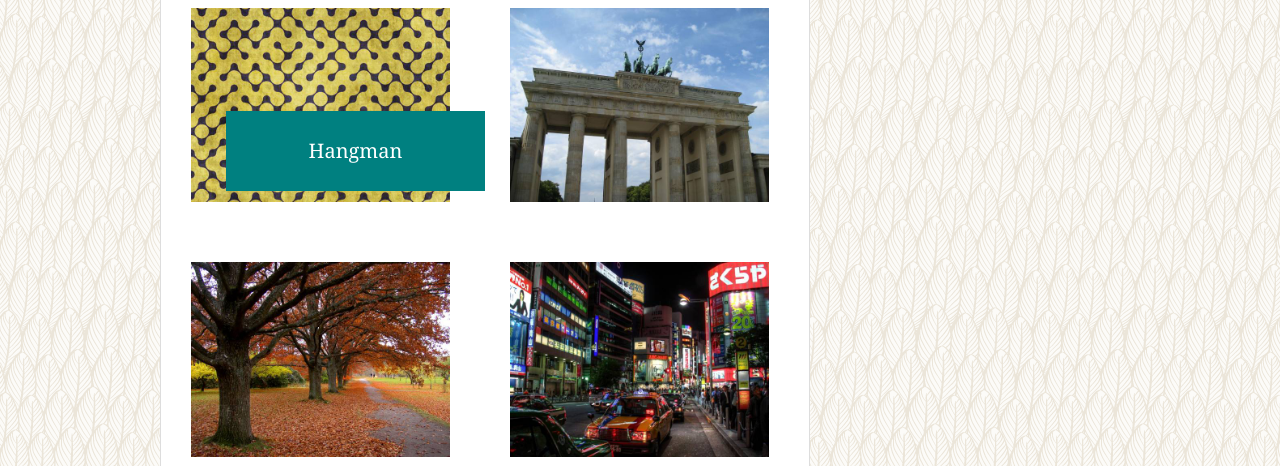
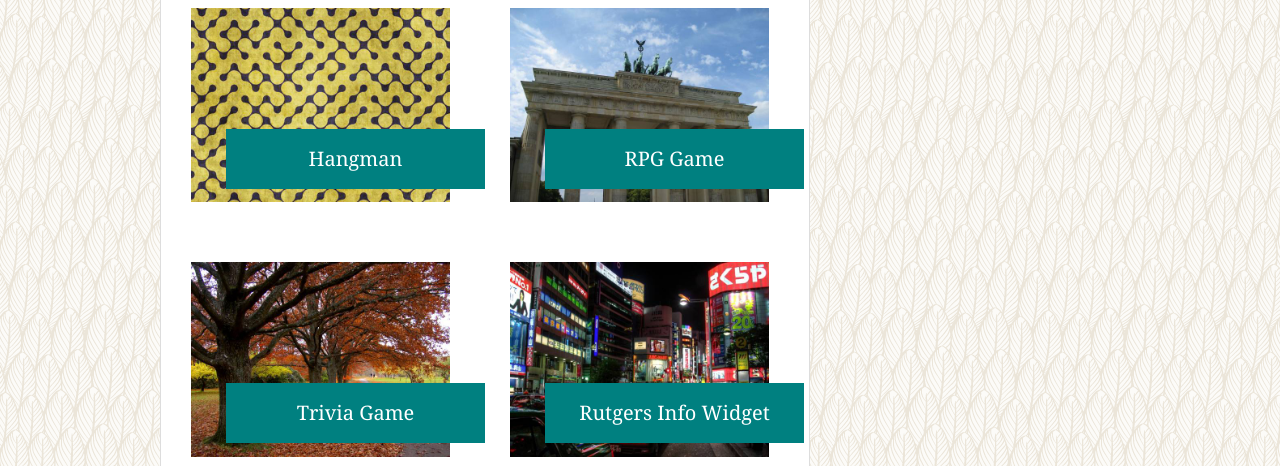
Before and after one commit to rsharif24/Basic-Portfolio, a plain HTML site: page portfolio.html in a window 1280 px wide. Shown: the part 334-800 px from the top of the page. Drawn offline with Linux system fonts and the light colour scheme.

Commit message:
added text over images

```diff
--- a/assets/css/style.css
+++ b/assets/css/style.css
@@ -175,8 +175,8 @@
 	color: #777777;
 }
 
-.porfolio{
-
+.porfolio1 .portfolio2{
+position: relative;
 
 
 }
@@ -185,14 +185,14 @@
 	float: left;
 	margin: 30px;
 	width: 40%;
-	position: relative;
+
 }
 
-h2{
+.game1 {
 	position: absolute;
-    top: 445px;
+    top: 463px;
     background-color: teal;
-    padding: 30px;
+    padding: 20px;
     width: 259px;
     left: 226px;
     text-align: center;
@@ -201,30 +201,63 @@
     font-size: 20px;
 }
 
-.img2{
-	float: left;
-	margin: 30px;
-	width: 40%;
-	position: relative;
+
+
+
+
+.game2 {
+	position: absolute;
+    top: 463px;
+    background-color: teal;
+    padding: 20px;
+    width: 259px;
+    left: 545px;
+    text-align: center;
+    color: #fff;
+    font-family: 'Georgia', Times, Times New Roman, serif;
+    font-size: 20px;
 }
 
-.img3{
-	float: left;
-	margin: 30px;
-	width: 40%;
 
+
+.game3{
+	position: absolute;
+    top: 717px;
+    background-color: teal;
+    padding: 20px;
+    width: 259px;
+    left: 226px;
+    text-align: center;
+    color: #fff;
+    font-family: 'Georgia', Times, Times New Roman, serif;
+    font-size: 20px;
 }
 
-.img4{
-	float: left;
-	margin: 30px;
-	width: 40%;
 
+
+.game4{
+	position: absolute;
+    top: 717px;
+    background-color: teal;
+    padding: 20px;
+    width: 259px;
+    left: 545px;
+    text-align: center;
+    color: #fff;
+    font-family: 'Georgia', Times, Times New Roman, serif;
+    font-size: 20px;
 }
 
-.img5{
-	float: left;
-	margin: 30px;
-	width: 40%;
 
+.game5{
+	position: absolute;
+    top: 975px;
+    background-color: teal;
+    padding: 20px;
+    width: 259px;
+    left: 226px;
+    text-align: center;
+    color: #fff;
+    font-family: 'Georgia', Times, Times New Roman, serif;
+    font-size: 20px;
 }
--- a/portfolio.html
+++ b/portfolio.html
@@ -22,25 +22,25 @@
 				<h1>Portfolio</h1>
 				<hr style="width: 90%; background-color: #dddddd;">
 				<p class="p1">
-					<div class="portfolio">
+					<div class="portfolio1">
 						<img class="img1" src="assets/images/abstract.jpg">
-						<h2>Hangman</h2>
+						<h2 class="game1">Hangman</h2>
 					</div>
 
-					<div><img class="img2" src="assets/images/city.jpg">
-						<h2>Hangman</h2>
+					<div class="portfolio2"><img class="img1" src="assets/images/city.jpg">
+						<h2 class="game2">RPG Game</h2>
 					</div>
 
-					<div><img class="img3" src="assets/images/nature.jpg">
-						<h2>Hangman</h2>
+					<div><img class="img1" src="assets/images/nature.jpg">
+						<h2 class="game3">Trivia Game</h2>
 					</div>
 
-					<div><img class="img3" src="assets/images/nightlife.jpg">
-						<h2>Hangman</h2>
+					<div><img class="img1" src="assets/images/nightlife.jpg">
+						<h2 class="game4">Rutgers Info Widget</h2>
 					</div>
 
-					<div><img class="img5" src="assets/images/technics.jpg">
-						<h2>Hangman</h2>
+					<div><img class="img1" src="assets/images/technics.jpg">
+						<h2 class="game5">Rock Paper Scissors</h2>
 					</div>
 
 				</p>
```
